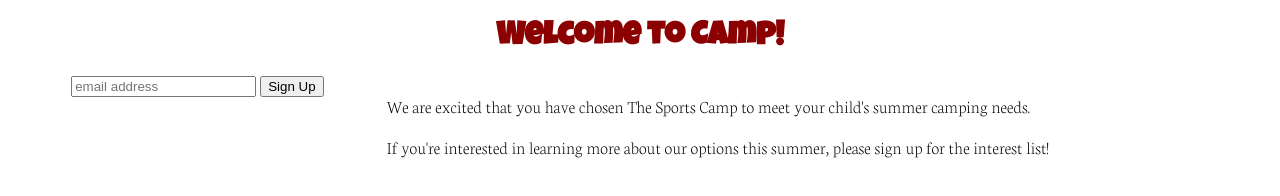
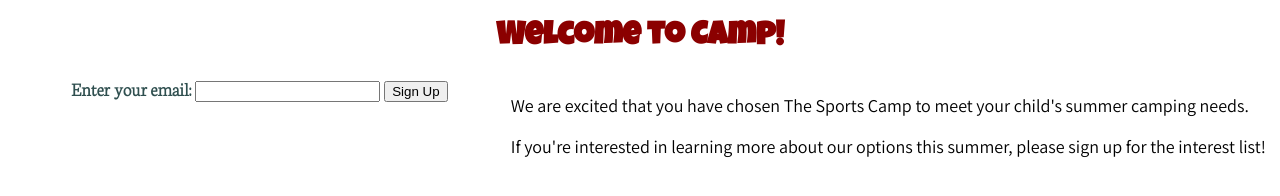
Before and after one commit to jatkin80/SummerCamp, a plain HTML site: page index.html in a window 1280 px wide. Drawn offline with Linux system fonts and the light colour scheme.

Commit message:
Update styling and email entry

```diff
--- a/index.html
+++ b/index.html
@@ -5,8 +5,9 @@
     <meta charset="UTF-8">
     <link rel="stylesheet" href="styles.css">
     <link rel="preconnect" href="https://fonts.googleapis.com">
-<link rel="preconnect" href="https://fonts.gstatic.com" crossorigin>
-<link href="https://fonts.googleapis.com/css2?family=Luckiest+Guy&family=Neuton:wght@200&display=swap" rel="stylesheet">
+    <link rel="preconnect" href="https://fonts.googleapis.com">
+    <link rel="preconnect" href="https://fonts.gstatic.com" crossorigin>
+    <link href="https://fonts.googleapis.com/css2?family=Assistant&family=Luckiest+Guy&family=Neuton:wght@200&display=swap" rel="stylesheet">
   </head>
 
 <body>
@@ -15,10 +16,11 @@
 </header>
 <main>
     <div class = "sidenav">
-<form>
-    <input type="search" name="q" placeholder="email address">
+
+    <label for "email"> Enter your email:</label>
+    <input type="email" id="email" name="email">
     <input type="submit" value="Sign Up">
-  </form>
+
 </div>
 
 <div class="main"  >
--- a/styles.css
+++ b/styles.css
@@ -1,18 +1,21 @@
 .sidenav  {
+    font-family: 'Neuton', serif;
     margin-left: 5%;
     float: left;
-    display: block;}
+    display: block;
+    color: darkslategrey;
+    font-size: larger;
+    font-weight: bolder;
+}
 
     .main {
-        font-family: 'Neuton', serif;
+        font-family: 'Assistant', sans-serif;
         font-size: large;
         margin-left: 5%;
         float: inline-start;
         display: block;}
 
-        h1
-
-        {
+        h1     {
             font-family: 'Luckiest Guy', cursive;
             text-align: center;
             color: darkred;
```
